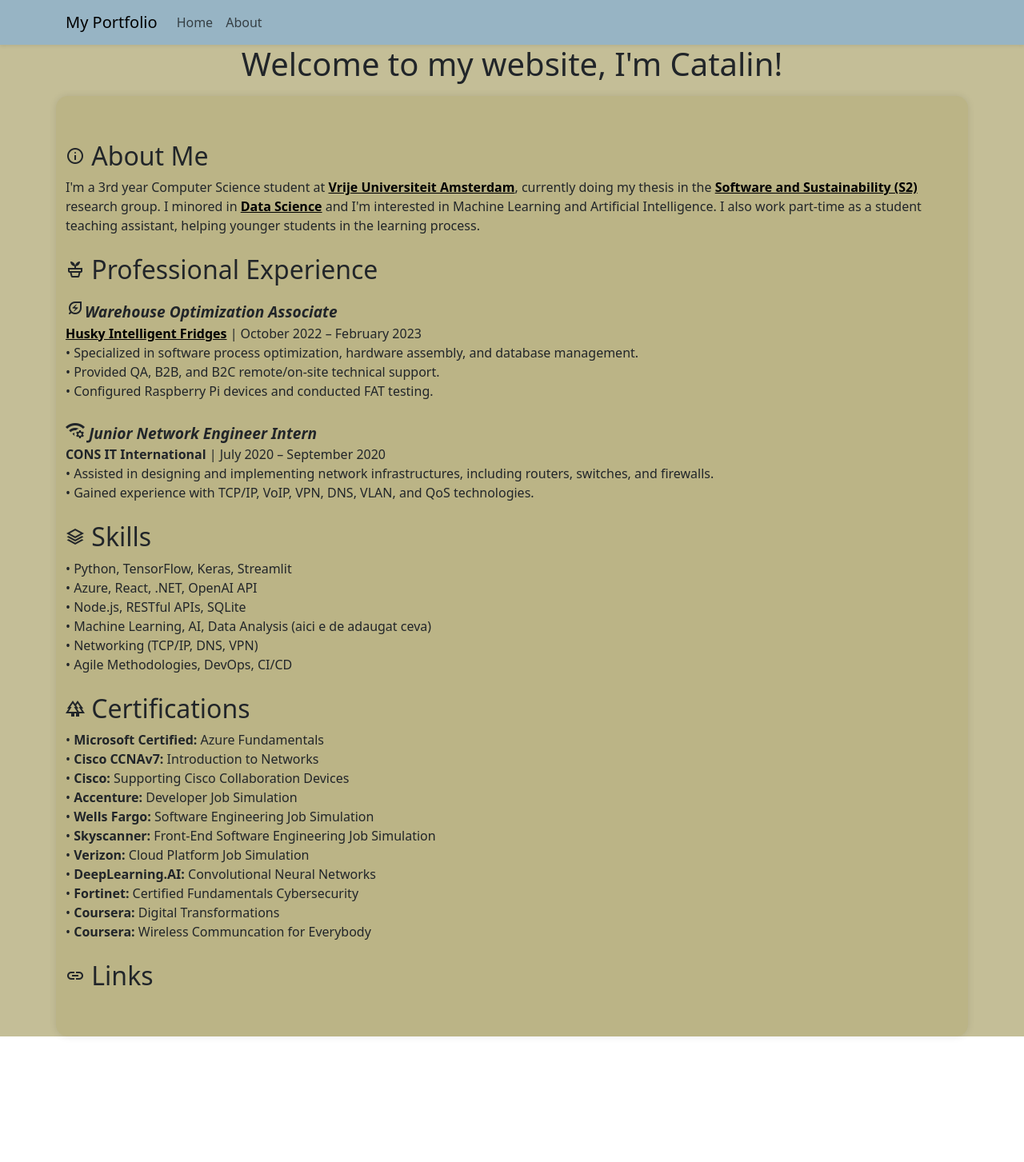
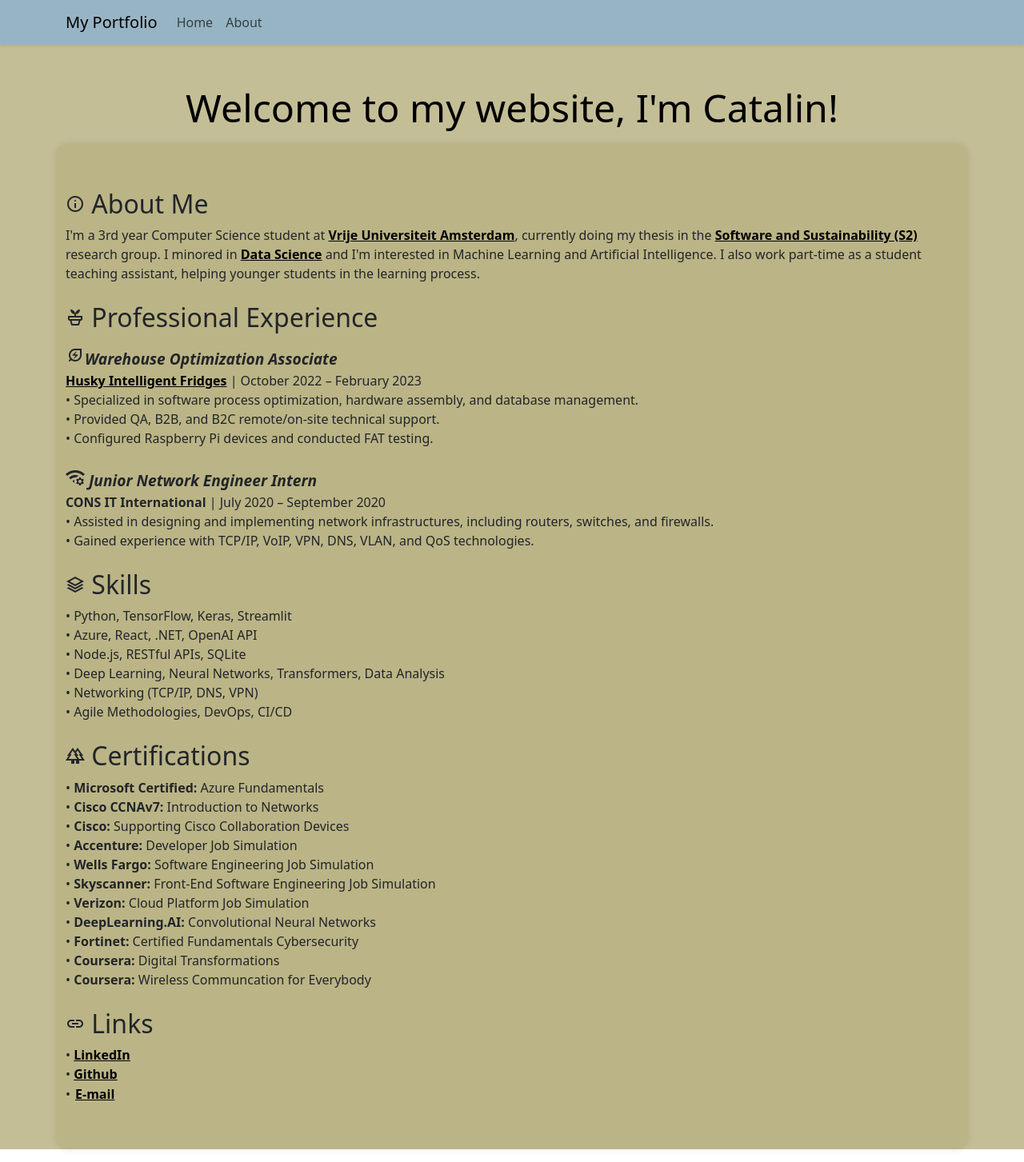
Before and after one commit to catancs/Personal-Website, a React (Create React App) app: page / in a window 1280 px wide. Shown: the whole page at 80% size. Before the commit the page ends 1312 px from the top, so only its background shows below. Built offline with nearby package versions, Linux system fonts and the light colour scheme.

Commit message:
finished home page

```diff
--- a/public/index.html
+++ b/public/index.html
@@ -3,6 +3,9 @@
   <head>
     <link rel="stylesheet" href="https://fonts.googleapis.com/css2?family=Material+Symbols+Outlined:opsz,wght,FILL,GRAD@20..48,100..700,0..1,-50..200" />
     <meta charset="utf-8" />
+
+
+
     <link rel="icon" href="%PUBLIC_URL%/favicon.ico" />
     <meta name="viewport" content="width=device-width, initial-scale=1" />
     <meta name="theme-color" content="#000000" />
--- a/src/Home.css
+++ b/src/Home.css
@@ -16,6 +16,8 @@
   justify-content: center;
 }
 
+
+
 .paper-sheet {
   background-color: #bbb486;
   margin: 1rem auto;
@@ -33,3 +35,40 @@
     font-weight: bold;
     text-decoration: underline;
   }
+
+  .about-link:hover {
+    color: #9a86bb;
+    text-decoration: none;
+}
+
+@keyframes pulse {
+    0% { transform: scale(1); }
+    50% { transform: scale(1.1); }
+    100% { transform: scale(1); }
+}
+.pulse {
+    animation: pulse 2s infinite;
+    margin-top: 50px;
+    font-size: 3em;
+    color: rgb(0, 0, 0);
+}
+
+.fade-in {
+    opacity: 0;
+    transition: opacity 2s ease-out;
+  }
+  .visible {
+    opacity: 1;
+  }
+
+  .email-container {
+    transition: max-height 0.5s ease-in-out, opacity 0.5s ease-in-out;
+    overflow: hidden;
+    max-height: 0;
+    opacity: 0;
+  }
+
+  .email-container.show {
+    max-height: 50px;
+    opacity: 1;
+  }
--- a/src/Home.js
+++ b/src/Home.js
@@ -1,26 +1,35 @@
-import React from 'react';
+import React, { useState } from 'react';
 import { Container, Navbar, Nav } from 'react-bootstrap';
 import { Link } from 'react-router-dom';
 import './Home.css';
 
+function Home() {
+
+  const [showEmail, setShowEmail] = useState(false);
+
+  const toggleEmail = () => setShowEmail(!showEmail);
 
 
 
 
-function Home() {
   return (
     <div className="beige-background">
       <Navbar className="blue-nav shadow-sm mb-0" expand="lg">
         <Container>
           <Navbar.Brand as={Link} to="/">My Portfolio</Navbar.Brand>
           <Nav className="me-auto">
+
+
             <Nav.Link as={Link} to="/" className="nav-link">Home</Nav.Link>
             <Nav.Link as={Link} to="/about" className="nav-link">About</Nav.Link>
+
+
+
           </Nav>
         </Container>
       </Navbar>
       <Container className="text-center">
-        <h1 className="welcome-message">Welcome to my website, I'm Catalin!</h1>
+        <h1 className="pulse">Welcome to my website, I'm Catalin!</h1>
       </Container>
       <Container className="paper-sheet">
         <section id="about" className="my-4">
@@ -66,7 +75,7 @@
               • Python, TensorFlow, Keras, Streamlit<br />
               • Azure, React, .NET, OpenAI API <br />
               • Node.js, RESTful APIs, SQLite<br />
-              • Machine Learning, AI, Data Analysis (aici e de adaugat ceva)<br />
+              • Deep Learning, Neural Networks, Transformers, Data Analysis <br />
               • Networking (TCP/IP, DNS, VPN) <br />
               • Agile Methodologies, DevOps, CI/CD
 
@@ -98,7 +107,17 @@
 
         <section id="contact" className="my-4">
           <h2><span class="material-symbols-outlined">link</span> Links</h2>
-          {/* Content for Contact section will go here */}
+
+          • <a href="https://www.linkedin.com/in/niculescu-catalin-stefan-9aa531197/" target="_blank" rel="noopener noreferrer" className="about-link" >LinkedIn</a> <br />
+          • <a href="https://github.com/catancs" target="_blank" rel="noopener noreferrer" className="about-link" >Github</a> <br />
+          •<button onClick={toggleEmail} className="about-link" style={{ background: 'none', border: 'none', color: 'black', textDecoration: 'underline', cursor: 'pointer' }}>
+          E-mail
+        </button>
+        <div className={`email-container ${showEmail ? 'show' : ''}`}>
+        <a href="mailto:catalinniculescu20@gmail.com" style={{ color: 'black' }}>catalinniculescu20@gmail.com</a>
+        </div>
+
+
         </section>
       </Container>
     </div>
```
